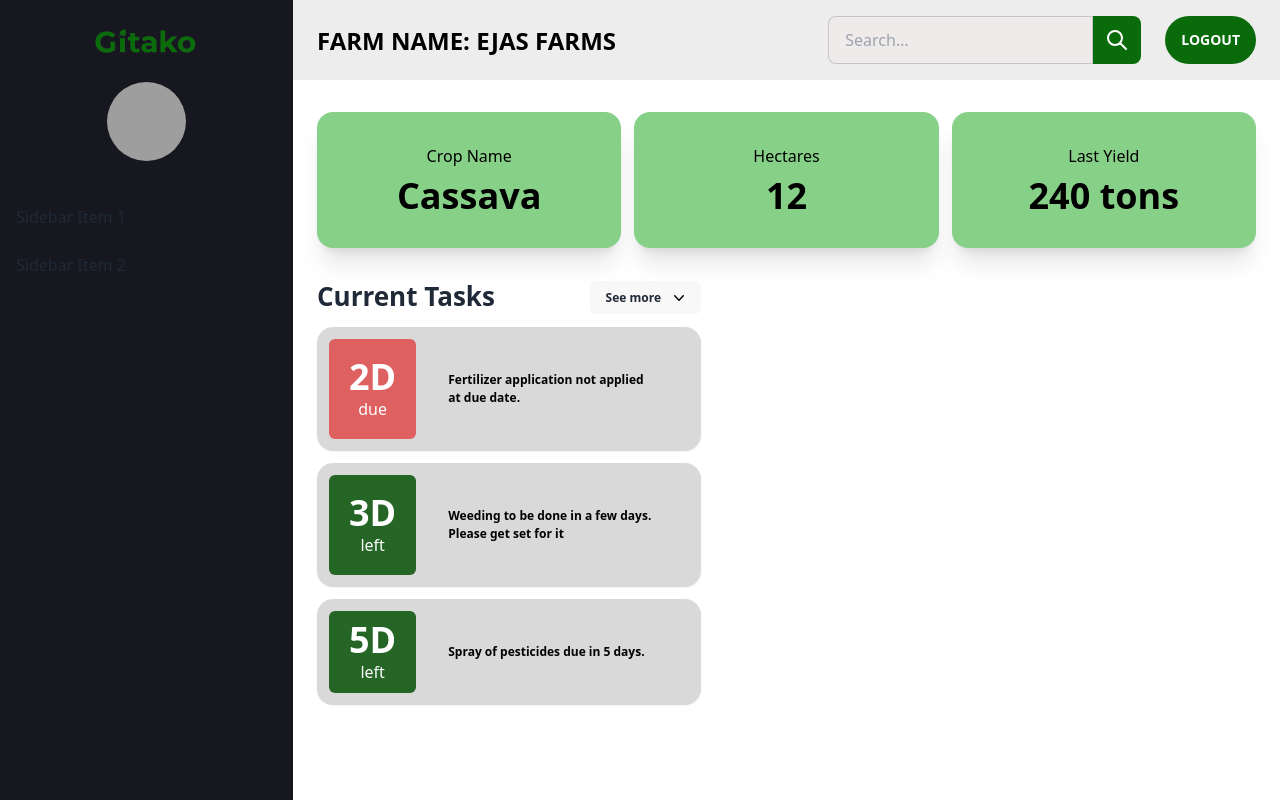
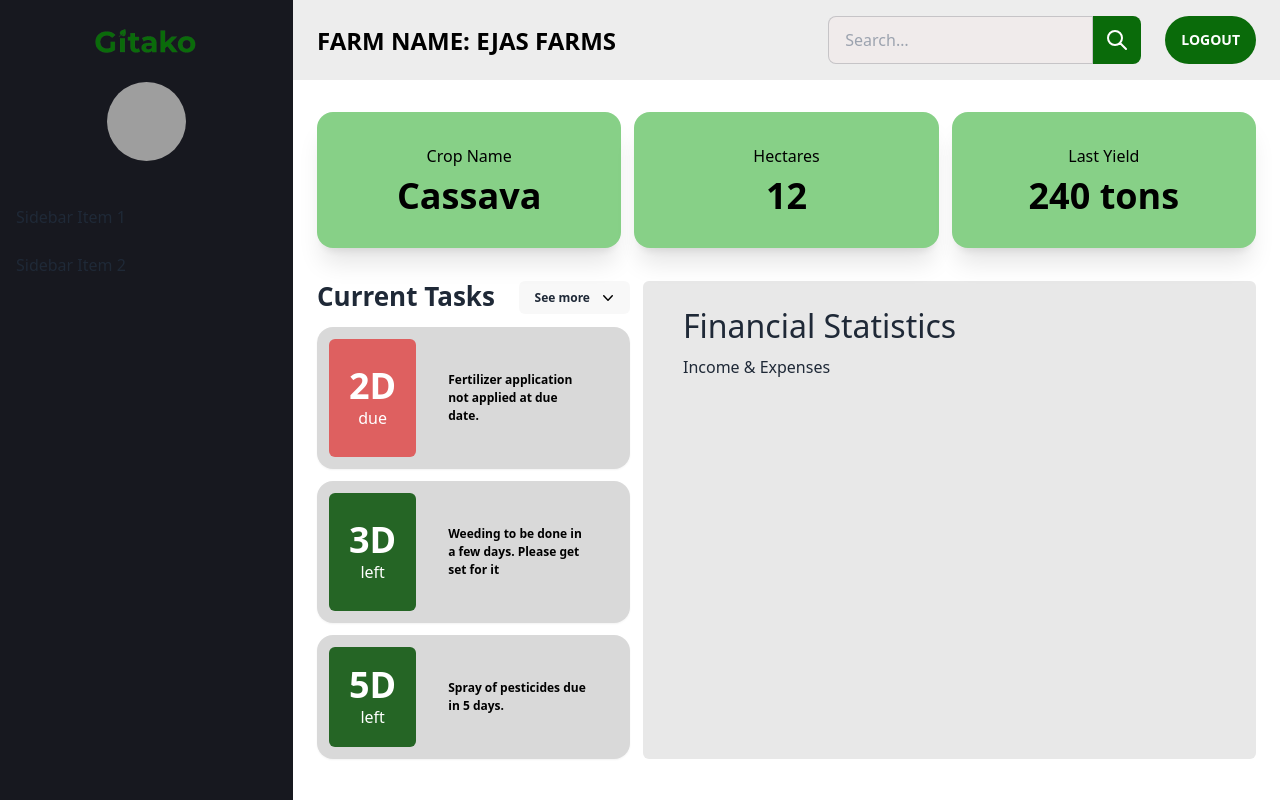
Before and after one commit to IamChukwumdiebubeOjinta/Gitako, a React (Vite) app: page /stat in a window 1280 px wide. Built offline with nearby package versions, Linux system fonts and the light colour scheme; grey boxes are pictures that could not be loaded.

Commit message:
Added Dashboard

```diff
--- a/package.json
+++ b/package.json
@@ -11,6 +11,7 @@
   "dependencies": {
     "@headlessui/react": "^1.7.3",
     "@heroicons/react": "^2.0.12",
+    "chart.js": "^3.9.1",
     "daisyui": "^2.31.0",
     "react": "^18.2.0",
     "react-dom": "^18.2.0",
--- a/src/Pages/Dashboard.jsx
+++ b/src/Pages/Dashboard.jsx
@@ -13,7 +13,7 @@ const TopCard = ({ id, title, content }) => (
 );
 
 const SideCard = ({ id, day, duration, content, bgColor }) => (
-  <div id={id} className="card flex-row flex-1 p-3 w-96 bg-[#D9D9D9] shadow-sm">
+  <div id={id} className="card flex-row flex-1 p-3 bg-[#D9D9D9] shadow-sm">
     <div
       className="flex flex-col px-[1.25rem] items-center justify-center text-white rounded-[6px]"
       style={{ backgroundColor: bgColor }}
@@ -43,7 +43,8 @@ const Dashboard = () => {
 
       {/* Current Tasks and Stats */}
       <div className="flex flex-col md:flex-row flex-[100%] gap-[13px] mb-[20px] min-h-[370px]">
-        <div className="flex gap-[13px] flex-col">
+
+        <div className="flex w-[33.33%] gap-[13px] flex-col">
           <div className="flex justify-between">
             <h2 className="text-center text-[26px] leading-[31px] font-bold">
               Current Tasks
@@ -74,7 +75,25 @@ const Dashboard = () => {
             />
           </div>
         </div>
-        <div className="flex flex-grow"></div>
+        <div className="flex flex-grow">
+          <div className="w-full bg-[#E8E8E8] rounded-[6px] flex flex-1">
+            <div className="flex-[0.6] h-full">
+              <div className="w-full h-full flex flex-col flex-1">
+                <div className="flex-[0.2] mt-[25px] ml-[40px]">
+                  <h2 className="text-[32px] leading-[39px] mb-[13px]">Financial Statistics</h2>
+                  <p className="text-[16px] leading-[19px]">Income & Expenses</p>
+                </div>
+                {/* Chart JS */}
+                <div className="flex-[0.8]">
+
+                </div>
+              </div>
+            </div>
+            <div className="flex flex-[0.4]">
+              <div className="w-full"></div>
+            </div>
+          </div>
+        </div>
       </div>
     </HomeLayout>
   );
--- /dev/null
+++ b/src/Pages/index.js
@@ -0,0 +1,5 @@
+import Dashboard from "./Dashboard";
+
+export {
+  Dashboard
+}
```
Also changed, not shown: 1 other file (tests, documents, lock files or other folders).
